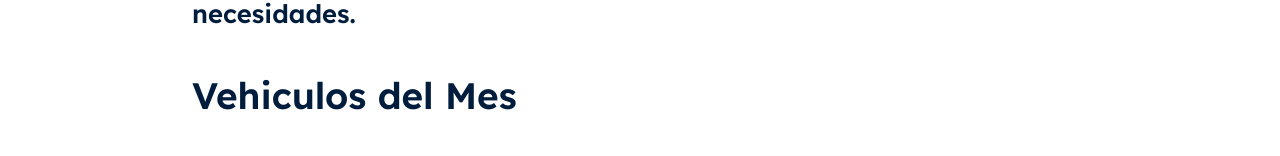
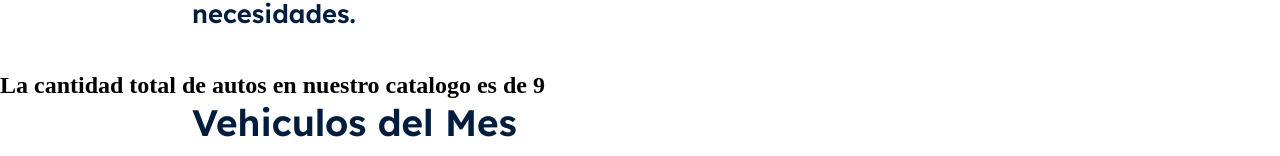
Before and after one commit to GmedicJaimes/automarket-project, a React (Vite) app in the folder client/: page /car-shop in a window 1280 px wide. Shown: the part 188-344 px from the top of the page. Built offline with nearby package versions, Linux system fonts and the light colour scheme; grey boxes are pictures that could not be loaded.

Commit message:
creacion de estado, para manejar la cantidad exacta de autos existentes

```diff
--- a/client/src/components/Cards/Card.jsx
+++ b/client/src/components/Cards/Card/Card.jsx
@@ -1,12 +1,10 @@
-import data from "../../data.json";
-
-const Card = () => {
+const Card = ({ props }) => {
   return (
     <>
       <section className="se-container__Autos">
         <h1>Vehiculos del Mes</h1>
         <div className="autosContenedor">
-          {data.vehiculos.map((info) => (
+          {props.vehiculos.map((info) => (
             <article key={info.id} className="card-autos">
               <img src={info.src} alt="carros" loading="lazy" />
               <div className="card-containerInfo">
--- /dev/null
+++ b/client/src/components/Cards/Cards.jsx
@@ -0,0 +1,23 @@
+import React, { useEffect, useState } from "react";
+import Card from "./Card/Card";
+
+const Cards = ({ datos }) => {
+  const [total, setTotal] = useState(datos.vehiculos);
+
+  useEffect(() => {
+    setTotal(datos.vehiculos);
+  }, [datos.vehiculos]);
+
+  console.log(total);
+
+  return (
+    <>
+      <h1>
+        La cantidad total de autos en nuestro catalogo es de {total.length}
+      </h1>
+      <Card props={datos} />
+    </>
+  );
+};
+
+export default Cards;
--- a/client/src/components/Navbar/Navbar.jsx
+++ b/client/src/components/Navbar/Navbar.jsx
@@ -20,13 +20,13 @@ const Navbar = () => {
               <RouterLink to="/">Home</RouterLink>
             </li>
             <li>
-              <RouterLink to={"/services"}>Services</RouterLink>
+              <RouterLink to="/services">Services</RouterLink>
             </li>
             <li>
               <RouterLink to="car-shop">Cars</RouterLink>
             </li>
             <li>
-              <RouterLink to={"/contact"}>Contact Us</RouterLink>
+              <RouterLink to="/contact">Contact Us</RouterLink>
             </li>
           </ul>
         </section>
--- a/client/src/views/Catalogo/Catalogo.jsx
+++ b/client/src/views/Catalogo/Catalogo.jsx
@@ -1,5 +1,6 @@
-import Card from "../../components/Cards/Card";
+import Cards from "../../components/Cards/Cards";
 import BannerVenta from "../../components/BannerVenta/Venta";
+import data from "../../data.json";
 
 const Catalogo = () => {
   return (
@@ -11,7 +12,7 @@ const Catalogo = () => {
             Encuentra el auto usado o nuevo que más se adapte a tus necesidades.
           </span>
         </article>
-        <Card />
+        <Cards datos={data} />
       </section>
       <BannerVenta />
     </>
```
